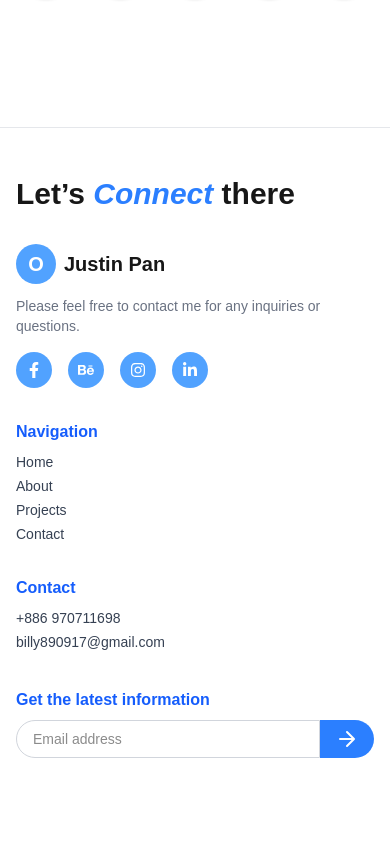
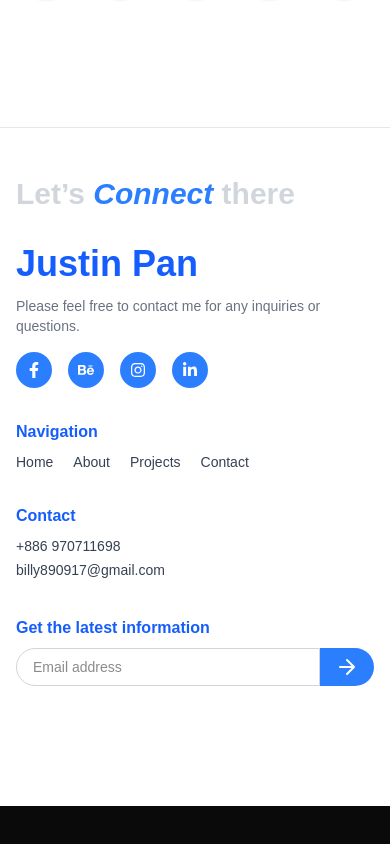
Before and after one commit to David-webspace/DavidOnline, a Next.js app: page / in a window 390 px wide. Shown: the part 8300-9144 px from the top of the page. After the commit the page ends 9106 px from the top, so only its background shows below. Built offline with nearby package versions, Linux system fonts and the light colour scheme.

Commit message:
Version Update 4.0

```diff
--- a/app/components/EventDetail.tsx
+++ b/app/components/EventDetail.tsx
@@ -35,7 +35,7 @@ const EventDetail: React.FC<ProjectDetailProps> = ({ title, banner, category, ur
             <span className="mx-2">&gt;</span>
             <span className="font-semibold">{title}</span>
           </nav>
-          <h1 className="text-4xl md:text-5xl font-bold tracking-wide mb-2">{title}</h1>
+          <h1 className="md:text-5xl text-2xl font-bold tracking-wide mb-2">{title}</h1>
         </div>
       </section>
 
@@ -54,7 +54,7 @@ const EventDetail: React.FC<ProjectDetailProps> = ({ title, banner, category, ur
         {/* Descriptions */}
         <section className="mb-8">
           <div className="mb-4 flex justify-between items-end gap-2">
-            <h2 className="text-5xl font-bold text-black">{title}</h2>
+            <h2 className="md:text-5xl text-2xl font-bold text-black">{title}</h2>
             {category !== "Website" ? null : (
               <Link
                 href={url}
--- a/app/components/Footer.tsx
+++ b/app/components/Footer.tsx
@@ -5,22 +5,22 @@ export default function Footer() {
   return (
     <footer className="bg-white border-t border-gray-200 pt-12 pb-30 px-4 mt-16">
       <div className="max-w-6xl mx-auto">
-        <h2 className="text-3xl md:text-4xl font-bold mb-8">
+        <h2 className="text-3xl md:text-4xl font-bold mb-8 text-gray-300">
           Let’s <span className="text-blue-500 italic">Connect</span> there
         </h2>
         <div className="flex flex-col md:flex-row md:justify-between gap-8">
           {/* Left - Brand & Social */}
           <div className="flex-1 min-w-[220px]">
             <div className="flex items-center mb-3">
-              <span className="bg-blue-400 text-white rounded-full w-10 h-10 flex items-center justify-center font-bold text-xl mr-2">O</span>
-              <span className="text-xl font-semibold">Justin Pan</span>
+              {/* <span className="bg-blue-400 text-white rounded-full w-10 h-10 flex items-center justify-center font-bold text-xl mr-2">O</span> */}
+              <span className="text-4xl text-blue-600 font-semibold">Justin Pan</span>
             </div>
             <p className="text-gray-500 text-sm mb-4">Please feel free to contact me for any inquiries or questions.</p>
             <div className="flex gap-4">
-              <a href="https://www.facebook.com/" target="_blank" className="bg-blue-400 rounded-full w-9 h-9 flex items-center justify-center text-white"><FaFacebookF /></a>
-              <a href="https://www.behance.net/altondesignplace" target="_blank" className="bg-blue-400 rounded-full w-9 h-9 flex items-center justify-center text-white"><FaBehance /></a>
-              <a href="https://www.instagram.com/chenshshei/" target="_blank" className="bg-blue-400 rounded-full w-9 h-9 flex items-center justify-center text-white"><FaInstagram /></a>
-              <a href="https://www.linkedin.com/in/cheng-xupan/" target="_blank" className="bg-blue-400 rounded-full w-9 h-9 flex items-center justify-center text-white"><FaLinkedinIn /></a>
+              <a href="https://www.facebook.com/" target="_blank" className="bg-blue-500 rounded-full w-9 h-9 flex items-center justify-center text-white"><FaFacebookF /></a>
+              <a href="https://www.behance.net/altondesignplace" target="_blank" className="bg-blue-500 rounded-full w-9 h-9 flex items-center justify-center text-white"><FaBehance /></a>
+              <a href="https://www.instagram.com/chenshshei/" target="_blank" className="bg-blue-500 rounded-full w-9 h-9 flex items-center justify-center text-white"><FaInstagram /></a>
+              <a href="https://www.linkedin.com/in/cheng-xupan/" target="_blank" className="bg-blue-500 rounded-full w-9 h-9 flex items-center justify-center text-white"><FaLinkedinIn /></a>
             </div>
           </div>
 
@@ -28,11 +28,11 @@ export default function Footer() {
           <div className="flex-1 flex flex-col md:flex-row gap-8 min-w-[300px]">
             <div>
               <div className="font-semibold text-blue-600 mb-2">Navigation</div>
-              <nav className="flex flex-col gap-1 text-gray-700 text-sm">
-                <Link href="/">Home</Link>
-                <Link href="/about">About</Link>
-                <Link href="/projects">Projects</Link>
-                <Link href="/contact">Contact</Link>
+              <nav className="flex md:flex-col flex-row gap-1 text-gray-700 text-sm">
+                <Link href="/" className="mr-4">Home</Link>
+                <Link href="/about" className="mr-4">About</Link>
+                <Link href="/projects" className="mr-4">Projects</Link>
+                <Link href="/contact" className="mr-4">Contact</Link>
               </nav>
             </div>
             <div>
--- a/app/components/ProjectDetail.tsx
+++ b/app/components/ProjectDetail.tsx
@@ -35,7 +35,7 @@ const ProjectDetail: React.FC<ProjectDetailProps> = ({ title, banner, category,
             <span className="mx-2">&gt;</span>
             <span className="font-semibold">{title}</span>
           </nav>
-          <h1 className="text-4xl md:text-5xl font-bold tracking-wide mb-2">{title}</h1>
+          <h1 className="md:text-5xl text-2xl font-bold tracking-wide mb-2">{title}</h1>
         </div>
       </section>
 
@@ -54,7 +54,7 @@ const ProjectDetail: React.FC<ProjectDetailProps> = ({ title, banner, category,
         {/* Descriptions */}
         <section className="mb-8">
           <div className="mb-4 flex justify-between items-end gap-2">
-            <h2 className="text-5xl font-bold text-black">{title}</h2>
+            <h2 className="md:text-5xl text-2xl font-bold text-black">{title}</h2>
             {category !== "Website" ? null : (
               <Link
                 href={url}
```
